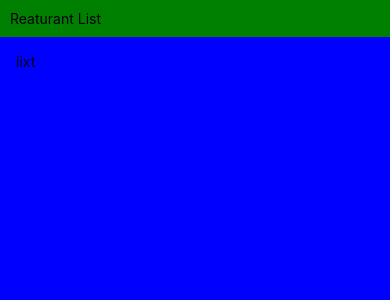
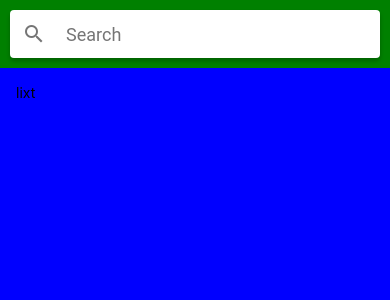
Before and after one commit to BobRusch/MealsToGo, a React Native app: screen / in a window 390 px wide. Shown: the top 300 px of the page. Built offline with nearby package versions, Linux system fonts and the light colour scheme.

Commit message:
added base searchbox

```diff
--- a/App.js
+++ b/App.js
@@ -1,8 +1,9 @@
 import { StatusBar as ExpoStatusBar } from "expo-status-bar";
 import React from "react";
-import { StatusBar, StyleSheet, SafeAreaView } from "react-native";
+import { StatusBar, StyleSheet, SafeAreaView, View } from "react-native";
 
 import { ResturantList } from "./src/components/ResturantList/ResturantList";
+import { SearchBox } from "./src/components/SearchBar/SearchBox";
 
 StatusBar.currentHeight === null ? 0 : StatusBar.currentHeight;
 
@@ -10,6 +11,9 @@
   return (
     <>
       <SafeAreaView style={styles.siteContainer}>
+        <View style={styles.searchContainer}>
+          <SearchBox />
+        </View>
         <ResturantList />
       </SafeAreaView>
       <ExpoStatusBar style="light" />
@@ -22,4 +26,5 @@
     flex: 1,
     marginTop: StatusBar.currentHeight === null ? 0 : StatusBar.currentHeight,
   },
+  searchContainer: { padding: 10, backgroundColor: "green" },
 });
--- a/package.json
+++ b/package.json
@@ -6,14 +6,18 @@
     "ios": "expo start --ios",
     "web": "expo start --web",
     "eject": "expo eject",
-    "lint": "eslint . --fix --ext .js"
+    "lint": "eslint . --fix --ext .js",
+    "prettier": "pretty-quick --staged --write",
+    "pre-commit": "yarn prettier && yarn lint"
   },
   "dependencies": {
     "expo": "~40.0.0",
     "expo-status-bar": "~1.0.3",
+    "pretty-quick": "^3.1.0",
     "react": "16.13.1",
     "react-dom": "16.13.1",
     "react-native": "https://github.com/expo/react-native/archive/sdk-40.0.1.tar.gz",
+    "react-native-paper": "^4.7.1",
     "react-native-web": "~0.13.12"
   },
   "devDependencies": {
--- a/src/components/ResturantList/ResturantList.js
+++ b/src/components/ResturantList/ResturantList.js
@@ -4,9 +4,6 @@
 export const ResturantList = () => {
   return (
     <>
-      <View style={styles.searchContainer}>
-        <Text>Reaturant List</Text>
-      </View>
       <View style={styles.listContainer}>
         <Text>lixt</Text>
       </View>
@@ -15,6 +12,5 @@
 };
 
 const styles = StyleSheet.create({
-  searchContainer: { padding: 10, backgroundColor: "green" },
   listContainer: { flex: 1, padding: 16, backgroundColor: "blue" },
 });
--- /dev/null
+++ b/src/components/SearchBar/SearchBox.js
@@ -0,0 +1,16 @@
+import * as React from "react";
+import { Searchbar } from "react-native-paper";
+
+export const SearchBox = () => {
+  const [searchQuery, setSearchQuery] = React.useState("");
+
+  const onChangeSearch = (query) => setSearchQuery(query);
+
+  return (
+    <Searchbar
+      placeholder="Search"
+      onChangeText={onChangeSearch}
+      value={searchQuery}
+    />
+  );
+};
```
Also changed, not shown: 2 other files (tests, documents, lock files or other folders).
